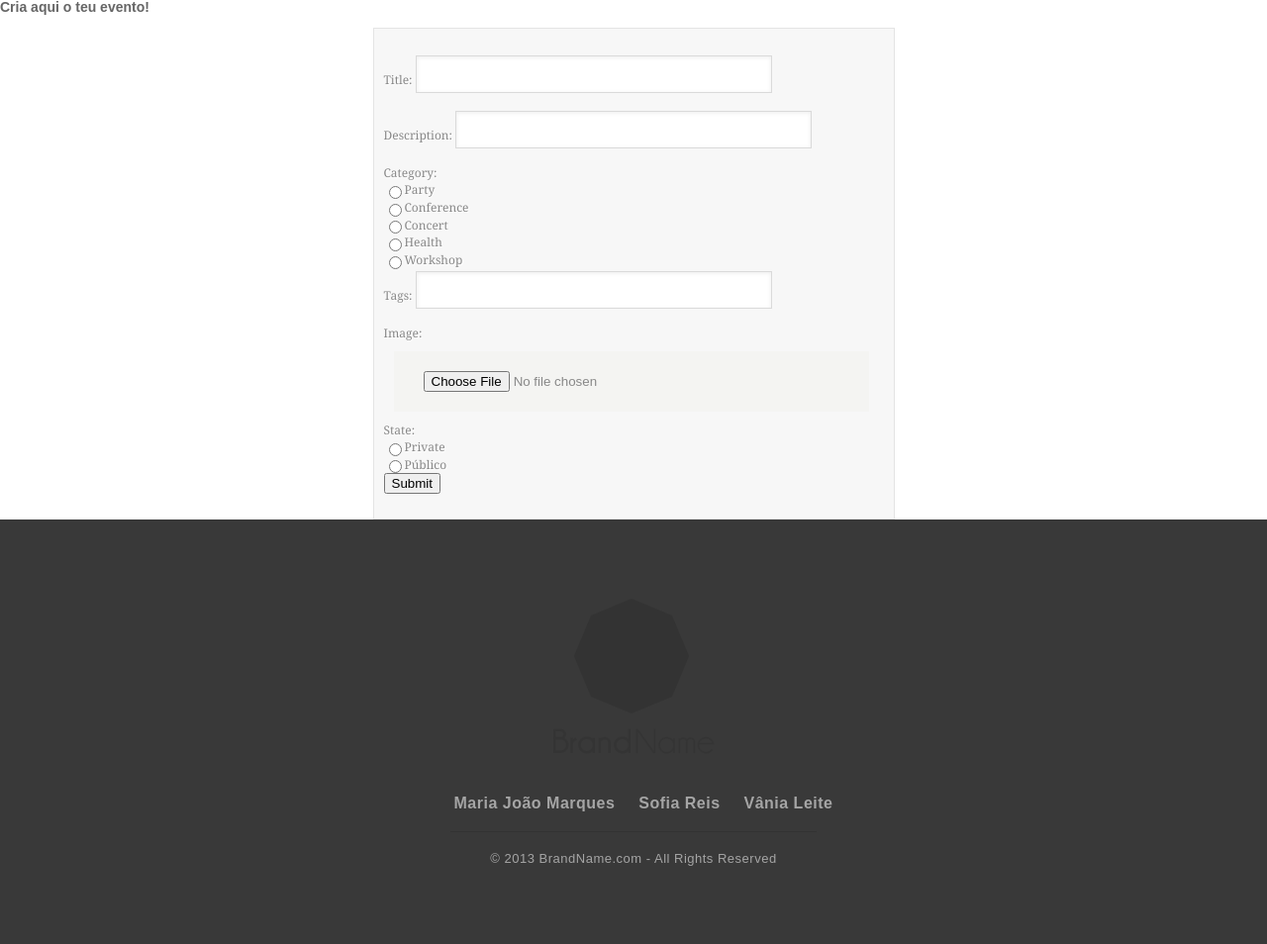
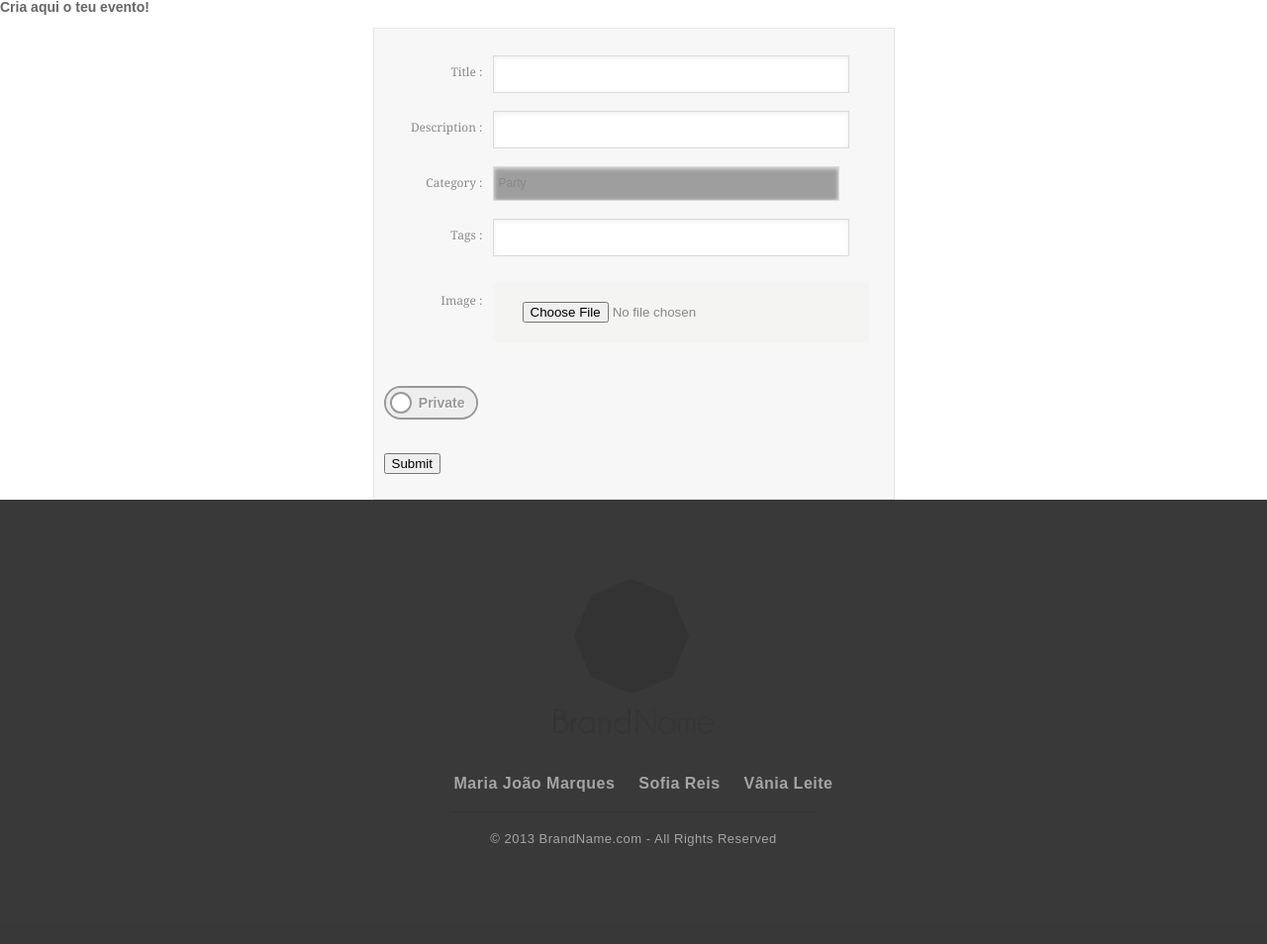
Before and after one commit to SofiaReis/feup-ltw-2015, a PHP site: page /index.php?pagina=createEvent in a window 1280 px wide. Shown: the part 100-1054 px from the top of the page at 99% size. After the commit the page ends 955 px from the top, so only its background shows below. Run offline with PHP 8.4, Linux system fonts and the light colour scheme; data comes from the database, SQL or seed files in the repository; data that the repository does not hold is empty; some libraries are stand-ins or nearby versions; grey boxes are pictures that could not be loaded.

Commit message:
2 little fixies

```diff
--- a/css/main.css
+++ b/css/main.css
@@ -544,16 +544,15 @@ a.btn_red {color: #FFF;}
 }
 
 .onoffswitch {
-    position: relative; width: 116px;
+    position: relative; width: 95px;
     -webkit-user-select:none; -moz-user-select:none; -ms-user-select: none;
-
 }
 .onoffswitch-checkbox {
     display: none;
 }
 .onoffswitch-label {
     display: block; overflow: hidden; cursor: pointer;
-    border: 2px solid #999999; border-radius: 29px;
+    border: 2px solid #999999; border-radius: 20px;
 }
 .onoffswitch-inner {
     display: block; width: 200%; margin-left: -100%;
@@ -561,26 +560,26 @@ a.btn_red {color: #FFF;}
 }
 .onoffswitch-inner:before, .onoffswitch-inner:after {
     display: block; float: left; width: 50%; height: 30px; padding: 0; line-height: 30px;
-    font-size: 16px; color: white; font-family: Trebuchet, Arial, sans-serif; font-weight: bold;
+    font-size: 14px; color: white; font-family: Trebuchet, Arial, sans-serif; font-weight: bold;
     box-sizing: border-box;
 }
 .onoffswitch-inner:before {
-    content: "Private";
-    padding-left: 24px;
-    background-color: #F06E6E; color: #FFFFFF;
+    content: "Public";
+    padding-left: 11px;
+    background-color: #34A7C1; color: #FFFFFF;
 }
 .onoffswitch-inner:after {
-    content: "Public";
-    padding-right: 24px;
-    background-color: #7CE66E; color: #FFFFFF;
+    content: "Private";
+    padding-right: 11px;
+    background-color: #EEEEEE; color: #999999;
     text-align: right;
 }
 .onoffswitch-switch {
-    display: block; width: 23px; margin: 3.5px;
+    display: block; width: 18px; margin: 6px;
     background: #FFFFFF;
     position: absolute; top: 0; bottom: 0;
-    right: 82px;
-    border: 2px solid #999999; border-radius: 29px;
+    right: 61px;
+    border: 2px solid #999999; border-radius: 20px;
     transition: all 0.3s ease-in 0s;
 }
 .onoffswitch-checkbox:checked + .onoffswitch-label .onoffswitch-inner {
--- a/template/createEvent.php
+++ b/template/createEvent.php
@@ -11,30 +11,52 @@
 	<br>
 	<div>
 		<form action="php/action_create_event.php" method="post" enctype="multipart/form-data" name="create_event_form" class="event-form">
-			Title: <input type="text" name="title"><br>
-			Description: <input type="text" name="description"><br>
+			<label>
+				<span>Title :</span>
+				<input type="text" name="title"><br>
+			</label>
+			<label>
+				<span>Description :</span>
+				<input type="text" name="description"><br>
+			</label>
 
-			Category:<br>
-			<?php
+			<label>
+				<span>Category :</span>
+				<div class="styled-select">
+					<select id="event_type-edit"  name="type" >
+						<?php
 
-				for($i=0; $i < count($types); ++$i)
-				{
-					echo '<input type="radio" name="'.$types[$i]['name'].'">'.$types[$i]['name'].'<br>';
-				}
-			?>
+							for($i=0; $i < count($types); ++$i)
+							{
+								echo '<option value="'.$types[$i]['name'].'">'.$types[$i]['name'].'</option>';
+							}
+						?>
+				</select>
+			</div>
+		</label>
+		<label>
+			<span>Tags :</span>
+			<input type="text" name="tags"><br>
+		</label>
 
-			Tags: <input type="text" name="tags"><br>
-
-			Image:
+		<label>
+			<span>Image :</span>
 			<div class="fileUpload btn btn-primary" name="image">
 				<input id="file" type="file" class="fileUpload" name="file"/>
 			</div>
+		</label>
 
 
+			<br/><br/>
+		  <div class="onoffswitch" >
+		    <input type="checkbox" name="estado" class="onoffswitch-checkbox" id="myonoffswitch">
+		    <label class="onoffswitch-label" for="myonoffswitch">
+		      <div class="onoffswitch-inner"></div>
+		      <div class="onoffswitch-switch"></div>
+		    </label>
+		  </div>
+		  <br/><br/>
 
-			State:<br>
-			<input type="radio" name="estado" value="private" id="private">Private <br>
-			<input type="radio" name="estado" value="public" id="public">Público<br>
 			<input type="submit" value="Submit">
 		</form>
 	</div>
```
